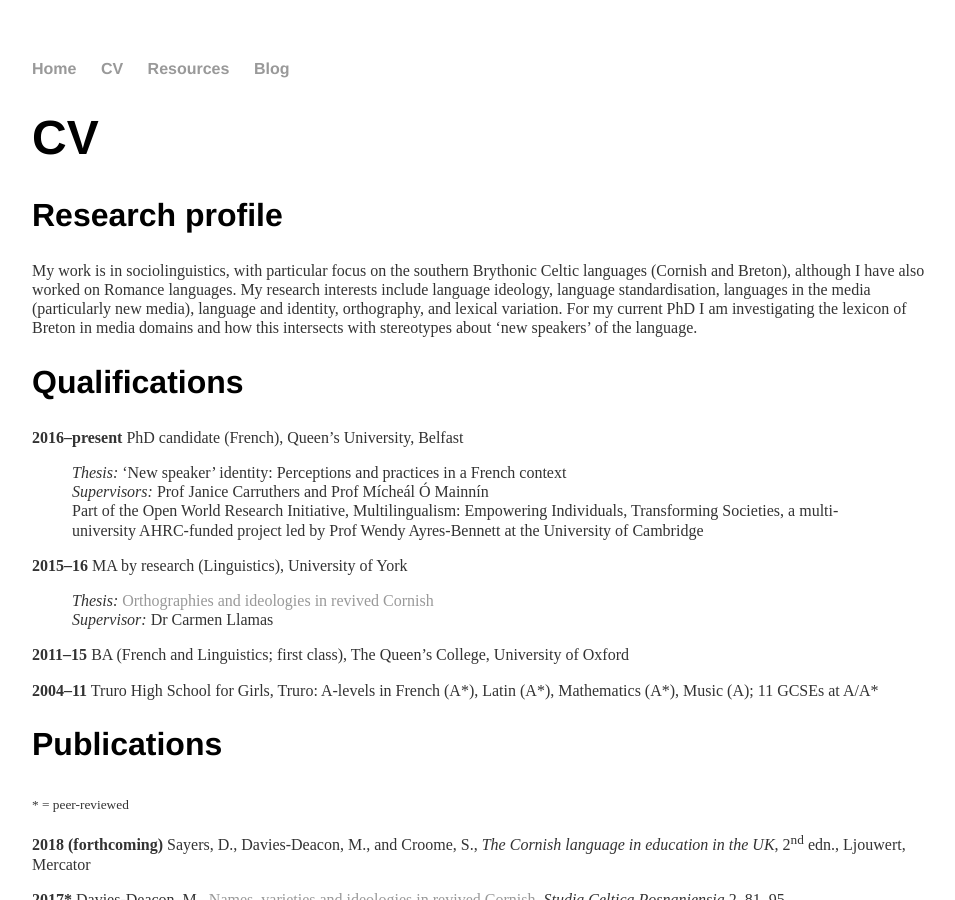
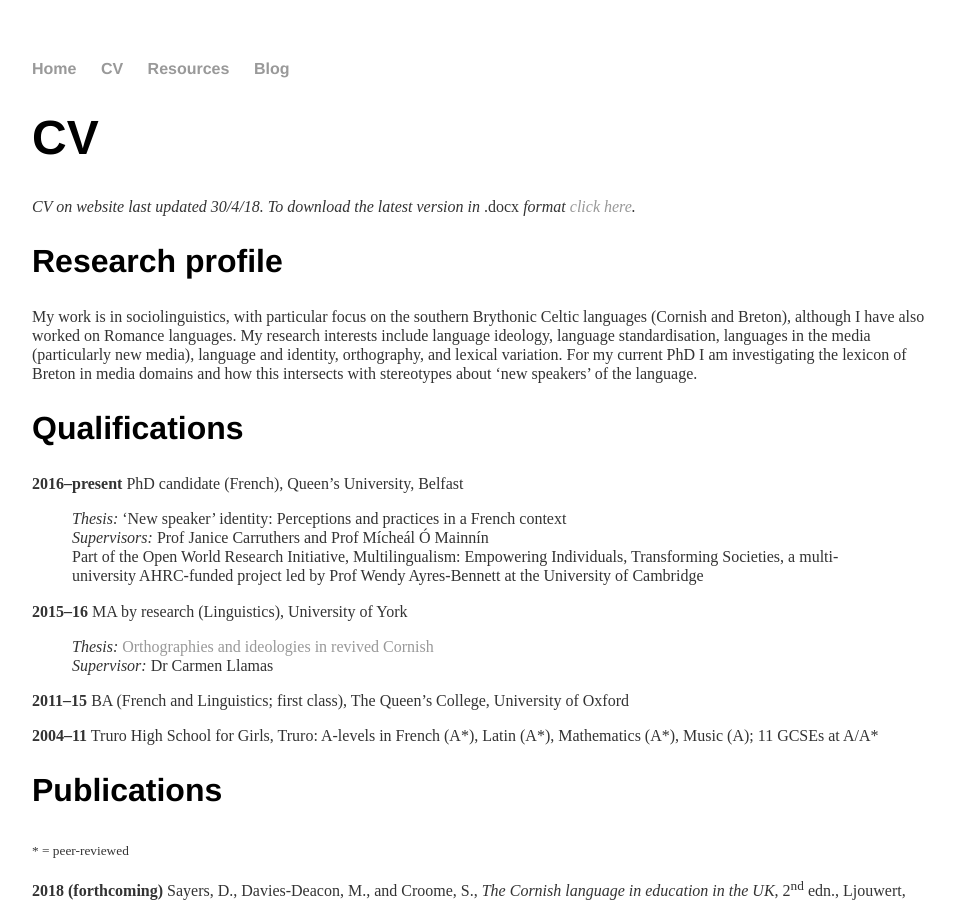
Before and after one commit to merryndd/merryndd.github.io, a Jekyll site: the page built from cv/index.html, in a window 1280 px wide and 900 px high. Shown: the whole window, without its empty margins (160-1115 px from the left). Built offline with Jekyll 4.4.1, drawn with Linux system fonts in a browser that asks for light colours.

Commit message:
Update index.html

```diff
--- a/cv/index.html
+++ b/cv/index.html
@@ -4,6 +4,7 @@ title: Merryn Davies-Deacon
 ---
 <div class="blurb">
 	<h1>CV</h1>
+	<p><i>CV on website last updated 30/4/18. To download the latest version in</i> .docx <i>format <a href="https://drive.google.com/uc?authuser=0&id=1KkZw8C1YHvcN8VqmT3pNNbdrPZnFS66K&export=download">click here</a>.</i></p>
 	<h2>Research profile</h2>
 <p>My work is in sociolinguistics, with particular focus on the southern Brythonic Celtic languages (Cornish and Breton), although I have also worked on Romance languages. My research interests include language ideology, language standardisation, languages in the media (particularly new media), language and identity, orthography, and lexical variation. For my current PhD I am investigating the lexicon of Breton in media domains and how this intersects with stereotypes about &lsquo;new speakers&rsquo; of the language.</p>
 <h2>Qualifications</h2>
```
